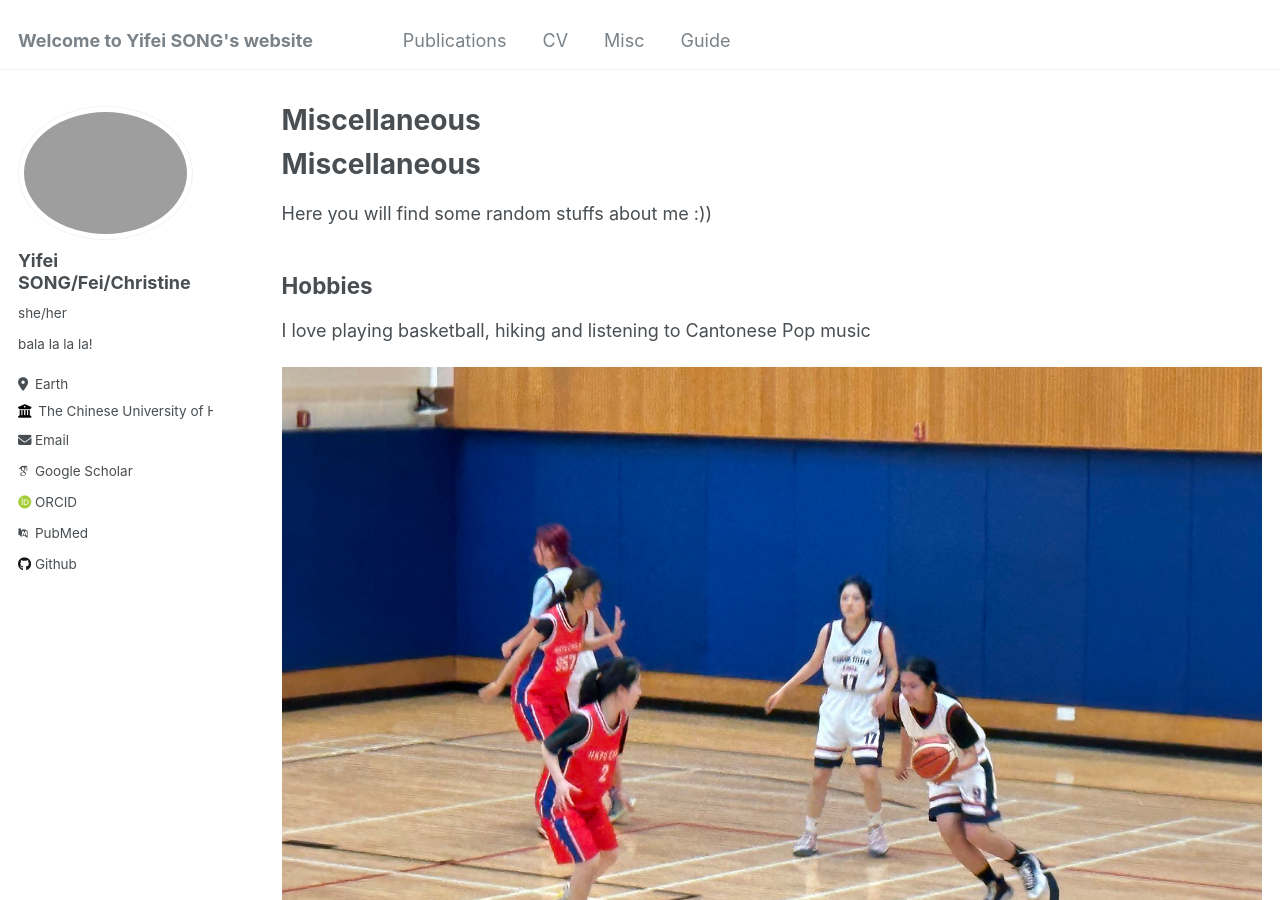
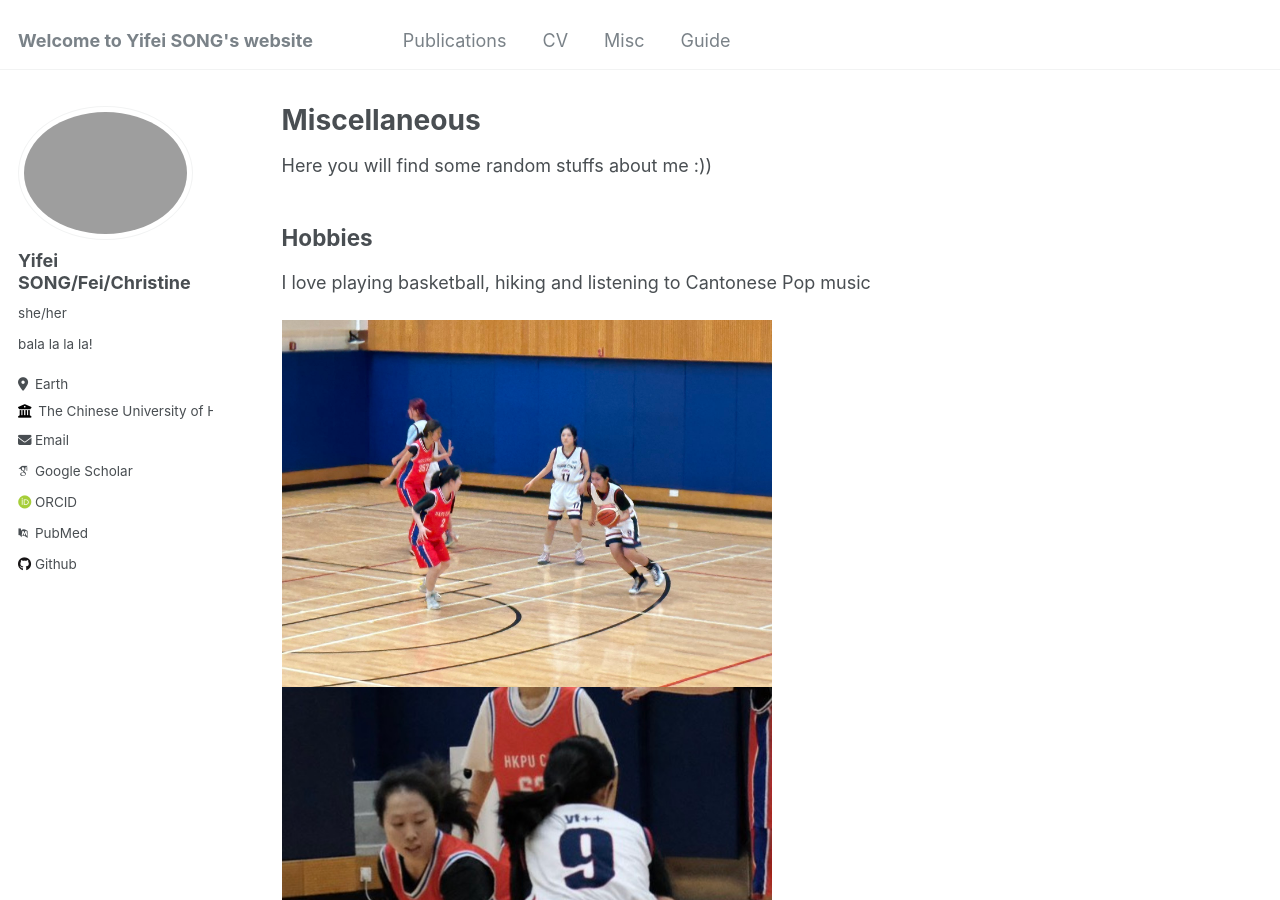
Before and after one commit to HiFei4869/HiFei4869.github.io, a Jekyll site: the page built from _pages/misc.html, in a window 1280 px wide and 900 px high. Built offline with Jekyll 4.4.1, drawn with Linux system fonts in a browser that asks for light colours; some web fonts are replaced.

Commit message:
Update misc.html

```diff
--- a/_pages/misc.html
+++ b/_pages/misc.html
@@ -9,15 +9,14 @@ author_profile: true
 
 <article>
     <header>
-        <h1>Miscellaneous</h1>
         <p>Here you will find some random stuffs about me :))</p>
     </header>
 
     <section>
         <h2>Hobbies</h2>
         <p>I love playing basketball, hiking and listening to Cantonese Pop music</p>
-        <img src="{{ '/images/yr2-poly.jpg' | relative_url }}" alt="Example Image 1" style="max-width:100%;">
-        <img src="{{ '/images/yr2-poly-2.jpg' | relative_url }}" alt="Example Image 1" style="max-width:100%;">
+        <img src="{{ '/images/yr2-poly.jpg' | relative_url }}" alt="Example Image 1" style="max-width:50%;">
+        <img src="{{ '/images/yr2-poly-2.jpg' | relative_url }}" alt="Example Image 1" style="max-width:50%;">
     </section>
 
 </article>
```
